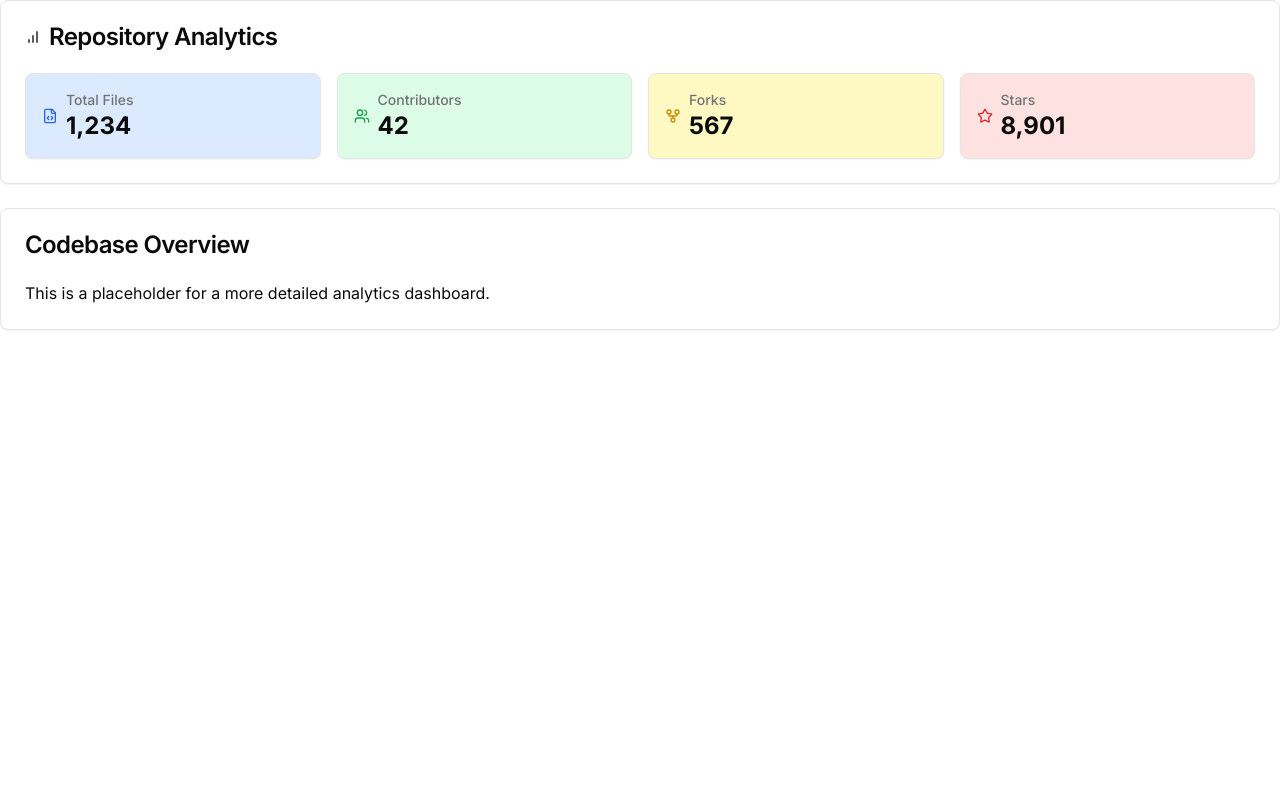
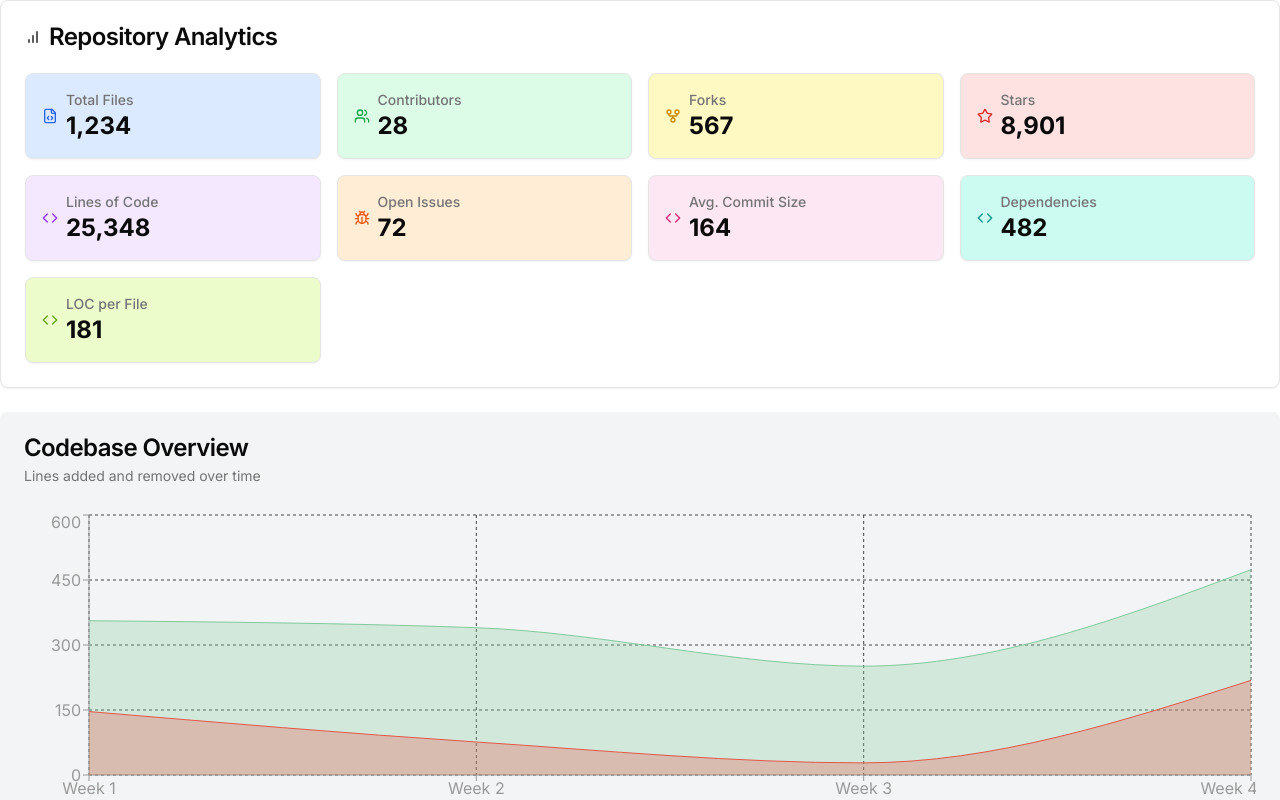
Before and after one commit to AazimFarooq/GitHub-Repository-Analyser, a Next.js app: page /analytics in a window 1280 px wide. Shown: the top 800 px of the page. Built offline with nearby package versions, Linux system fonts and the light colour scheme.

Commit message:
added more metrics to the analytics dashboard

```diff
--- a/app/analytics/page.tsx
+++ b/app/analytics/page.tsx
@@ -1,9 +1,70 @@
 "use client"
 
 import { Card, CardContent, CardHeader, CardTitle } from "@/components/ui/card"
-import { BarChart, FileCode, Users, GitFork, Star } from "lucide-react"
+import { BarChart, FileCode, Users, GitFork, Star, Code, Bug } from "lucide-react"
+import { useEffect, useState } from "react"
+import {
+  AreaChart,
+  Area,
+  XAxis,
+  YAxis,
+  CartesianGrid,
+  Tooltip,
+  ResponsiveContainer,
+  PieChart,
+  Pie,
+  Cell,
+} from "recharts"
 
 const AnalyticsDashboard = () => {
+  // Simulated data for codebase overview chart
+  const [codebaseData, setCodebaseData] = useState([
+    { name: "Week 1", linesAdded: 400, linesRemoved: 150 },
+    { name: "Week 2", linesAdded: 300, linesRemoved: 100 },
+    { name: "Week 3", linesAdded: 200, linesRemoved: 50 },
+    { name: "Week 4", linesAdded: 500, linesRemoved: 200 },
+  ])
+
+  // Simulated data for file types distribution
+  const [fileTypeData, setFileTypeData] = useState([
+    { name: "JavaScript", value: 400, color: "#F7DF1E" },
+    { name: "CSS", value: 300, color: "#264DE4" },
+    { name: "HTML", value: 200, color: "#E34C26" },
+    { name: "JSON", value: 100, color: "#000000" },
+  ])
+
+  // Simulated data for additional metrics
+  const [additionalMetrics, setAdditionalMetrics] = useState({
+    avgCommitSize: 150,
+    numContributors: 25,
+    numDependencies: 500,
+    linesOfCodePerFile: 200,
+  })
+
+  useEffect(() => {
+    // Simulate data updates every 5 seconds
+    const interval = setInterval(() => {
+      setCodebaseData((prevData) => {
+        const newData = prevData.map((item) => ({
+          ...item,
+          linesAdded: Math.max(0, item.linesAdded + Math.floor(Math.random() * 200 - 100)),
+          linesRemoved: Math.max(0, item.linesRemoved + Math.floor(Math.random() * 100 - 50)),
+        }))
+        return newData
+      })
+
+      // Simulate updates for additional metrics
+      setAdditionalMetrics((prevMetrics) => ({
+        avgCommitSize: Math.max(0, prevMetrics.avgCommitSize + Math.floor(Math.random() * 50 - 25)),
+        numContributors: Math.max(0, prevMetrics.numContributors + Math.floor(Math.random() * 10 - 5)),
+        numDependencies: Math.max(0, prevMetrics.numDependencies + Math.floor(Math.random() * 100 - 50)),
+        linesOfCodePerFile: Math.max(0, prevMetrics.linesOfCodePerFile + Math.floor(Math.random() * 50 - 25)),
+      }))
+    }, 5000)
+
+    return () => clearInterval(interval)
+  }, [])
+
   return (
     <div className="space-y-6">
       <Card>
@@ -33,7 +94,7 @@ const AnalyticsDashboard = () => {
                   <Users className="h-4 w-4 text-green-600 dark:text-green-400" />
                   <div>
                     <div className="text-sm font-medium text-muted-foreground">Contributors</div>
-                    <div className="text-2xl font-bold">42</div>
+                    <div className="text-2xl font-bold">{additionalMetrics.numContributors}</div>
                   </div>
                 </div>
               </CardContent>
@@ -62,16 +123,111 @@ const AnalyticsDashboard = () => {
                 </div>
               </CardContent>
             </Card>
+
+            <Card className="bg-purple-100 dark:bg-purple-900/30">
+              <CardContent className="p-4">
+                <div className="flex items-center gap-2">
+                  <Code className="h-4 w-4 text-purple-600 dark:text-purple-400" />
+                  <div>
+                    <div className="text-sm font-medium text-muted-foreground">Lines of Code</div>
+                    <div className="text-2xl font-bold">25,348</div>
+                  </div>
+                </div>
+              </CardContent>
+            </Card>
+
+            <Card className="bg-orange-100 dark:bg-orange-900/30">
+              <CardContent className="p-4">
+                <div className="flex items-center gap-2">
+                  <Bug className="h-4 w-4 text-orange-600 dark:text-orange-400" />
+                  <div>
+                    <div className="text-sm font-medium text-muted-foreground">Open Issues</div>
+                    <div className="text-2xl font-bold">72</div>
+                  </div>
+                </div>
+              </CardContent>
+            </Card>
+
+            <Card className="bg-pink-100 dark:bg-pink-900/30">
+              <CardContent className="p-4">
+                <div className="flex items-center gap-2">
+                  <Code className="h-4 w-4 text-pink-600 dark:text-pink-400" />
+                  <div>
+                    <div className="text-sm font-medium text-muted-foreground">Avg. Commit Size</div>
+                    <div className="text-2xl font-bold">{additionalMetrics.avgCommitSize}</div>
+                  </div>
+                </div>
+              </CardContent>
+            </Card>
+
+            <Card className="bg-teal-100 dark:bg-teal-900/30">
+              <CardContent className="p-4">
+                <div className="flex items-center gap-2">
+                  <Code className="h-4 w-4 text-teal-600 dark:text-teal-400" />
+                  <div>
+                    <div className="text-sm font-medium text-muted-foreground">Dependencies</div>
+                    <div className="text-2xl font-bold">{additionalMetrics.numDependencies}</div>
+                  </div>
+                </div>
+              </CardContent>
+            </Card>
+
+            <Card className="bg-lime-100 dark:bg-lime-900/30">
+              <CardContent className="p-4">
+                <div className="flex items-center gap-2">
+                  <Code className="h-4 w-4 text-lime-600 dark:text-lime-400" />
+                  <div>
+                    <div className="text-sm font-medium text-muted-foreground">LOC per File</div>
+                    <div className="text-2xl font-bold">{additionalMetrics.linesOfCodePerFile}</div>
+                  </div>
+                </div>
+              </CardContent>
+            </Card>
           </div>
         </CardContent>
       </Card>
 
-      <Card>
+      <Card className="dark:bg-gray-800 bg-gray-100 border-none">
         <CardHeader>
           <CardTitle>Codebase Overview</CardTitle>
+          <p className="text-sm text-muted-foreground">Lines added and removed over time</p>
         </CardHeader>
         <CardContent>
-          <p>This is a placeholder for a more detailed analytics dashboard.</p>
+          <ResponsiveContainer width="100%" height={300}>
+            <AreaChart data={codebaseData}>
+              <CartesianGrid strokeDasharray="3 3" stroke="#444" />
+              <XAxis dataKey="name" stroke="#999" />
+              <YAxis stroke="#999" />
+              <Tooltip
+                contentStyle={{ background: "#333", color: "#fff", borderRadius: "4px" }}
+                itemStyle={{ color: "#fff" }}
+              />
+              <Area type="monotone" dataKey="linesAdded" stroke="#82ca9d" fill="#82ca9d" fillOpacity={0.3} />
+              <Area type="monotone" dataKey="linesRemoved" stroke="#e45649" fill="#e45649" fillOpacity={0.3} />
+            </AreaChart>
+          </ResponsiveContainer>
+        </CardContent>
+      </Card>
+
+      <Card className="dark:bg-gray-800 bg-gray-100 border-none">
+        <CardHeader>
+          <CardTitle>File Types Distribution</CardTitle>
+          <p className="text-sm text-muted-foreground">Distribution of file types in the repository</p>
+        </CardHeader>
+        <CardContent>
+          <ResponsiveContainer width="100%" height={300}>
+            <PieChart>
+              <Pie dataKey="value" data={fileTypeData} cx="50%" cy="50%" outerRadius={80} fill="#8884d8" label>
+                {fileTypeData.map((entry, index) => (
+                  <Cell key={`cell-${index}`} fill={entry.color} />
+                ))}
+              </Pie>
+              <Tooltip
+                contentStyle={{ background: "#333", color: "#fff", borderRadius: "4px" }}
+                itemStyle={{ color: "#fff" }}
+              />
+            </PieChart>
+          </ResponsiveContainer>
         </CardContent>
       </Card>
     </div>
```
